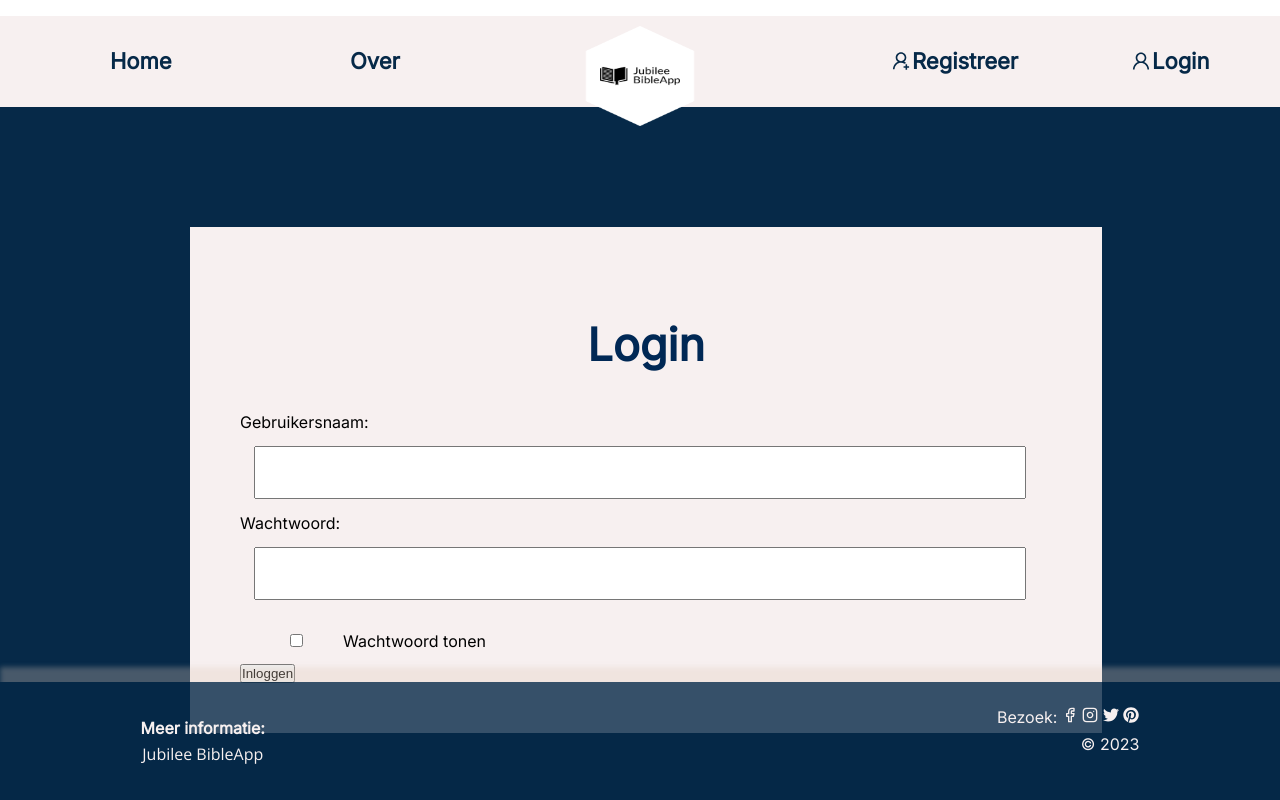
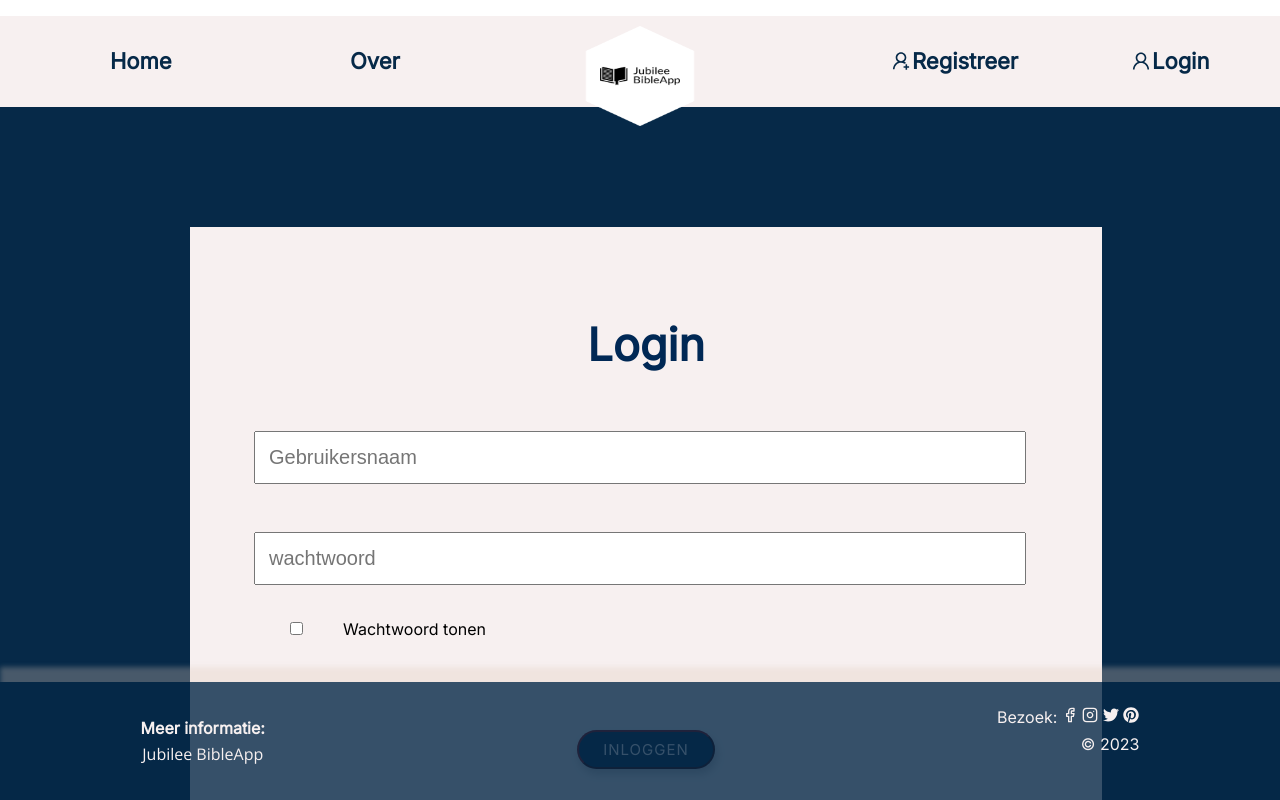
Before and after one commit to opesnoir/NOVI-frontend-2023-eindopdracht-mirre-jubileebibleapp, a React (Create React App) app: page /signin in a window 1280 px wide. Shown: the top 800 px of the page. Built offline with nearby package versions, Linux system fonts and the light colour scheme.

Commit message:
loginform naam vervangen door placeholder, dat oogt mooier

```diff
--- a/src/components/Button/Button.jsx
+++ b/src/components/Button/Button.jsx
@@ -1,10 +1,9 @@
 import React from 'react';
-import styles from "./Button.module.css";
 
-const Button = ({type, name, onClick, className, children}) => {
+const Button = ({container, type, name, onClick, className, children}) => {
     return (
         <>
-            <div>
+            <div className={container}>
                 <button
                     type={type}
                     className={className}
--- a/src/components/FormInput/FormInput.jsx
+++ b/src/components/FormInput/FormInput.jsx
@@ -1,7 +1,7 @@
 import React from 'react';
 import styles from "./FormInput.module.css";
 
-const FormInput = ({inputId, inputLabel, inputType, inputName, validationRules, register, errors}) => {
+const FormInput = ({inputId, inputLabel, inputType, inputName, placeholder, validationRules, register, errors}) => {
     return (
         <>
             <label className={styles.input__label} htmlFor={inputId}>
@@ -10,6 +10,7 @@ const FormInput = ({inputId, inputLabel, inputType, inputName, validationRules,
                     className={styles.input__tekst}
                     type={inputType}
                     id={inputId}
+                    placeholder={placeholder}
                     {...register(inputName, validationRules)}
                 />
             </label>
--- a/src/components/FormInput/FormInput.module.css
+++ b/src/components/FormInput/FormInput.module.css
@@ -5,6 +5,9 @@
     flex-direction: column;
     justify-content: center;
     width: 800px;
+    color: #062948;
+    margin-bottom: 20px;
+    margin-top: 15px;
 }
 
 .input__tekst{
--- a/src/pages/login/Login.jsx
+++ b/src/pages/login/Login.jsx
@@ -45,7 +45,8 @@ const Login = () => {
                             inputType="text"
                             inputName="name"
                             inputId="name-field"
-                            inputLabel="Gebruikersnaam:"
+                            /*inputLabel="Gebruikersnaam:"*/
+                            placeholder="Gebruikersnaam"
                             validationRules={{
                                 required: {
                                     value: true,
@@ -59,7 +60,8 @@ const Login = () => {
                             inputType={showPassword ? "text" : "password"}
                             inputName="password"
                             inputId="password-field"
-                            inputLabel="Wachtwoord:"
+                            /*inputLabel="Wachtwoord:"*/
+                            placeholder="wachtwoord"
                             validationRules={{
                                 required: {
                                     value: true,
@@ -87,6 +89,8 @@ const Login = () => {
                             Wachtwoord tonen
                         </label>
                         <Button
+                            className={styles.form__button}
+                            container={styles.form__container}
                             type="submit"
                             name="Inloggen"
                         />
--- a/src/pages/login/Login.module.css
+++ b/src/pages/login/Login.module.css
@@ -28,5 +28,45 @@
 
 .form__checkbox{
     color: #062948;
-    margin: 20px 40px 15px 50px;
+    margin: 1px 40px 15px 50px;
 }
+
+.form__container{
+    display: flex;
+    justify-content: center;
+    text-align: center;
+    padding: 20px 30px;
+}
+
+.form__button{
+    display: flex;
+    flex-direction: row;
+    justify-content: center;
+    background-color: #062948;
+    color: #f7f0f0;
+    text-transform: uppercase;
+    font-size: 15px;
+    font-family: 'Inter', sans-serif;
+    letter-spacing: 1px;
+    border-color: #860E0E;
+    padding: 8px 24px;
+    margin: 60px 10px 10px 10px;
+    border-radius: 20px;
+    box-shadow: 2px 5px 9px rgba(0, 0, 0, 0.2);
+}
+
+.form__button:focus, .form__button:hover {
+    display: flex;
+    flex-direction: row;
+    justify-content: center;
+    background-color: #860E0E;
+    text-transform: uppercase;
+    font-size: 15px;
+    font-family: 'Inter', sans-serif;
+    letter-spacing: 1px;
+    border-color: #062948;
+    padding: 8px 24px;
+    margin: 60px 10px 10px 10px;
+    border-radius: 20px;
+    box-shadow: 2px 5px 9px rgba(0, 0, 0, 0.5);
+}
```
